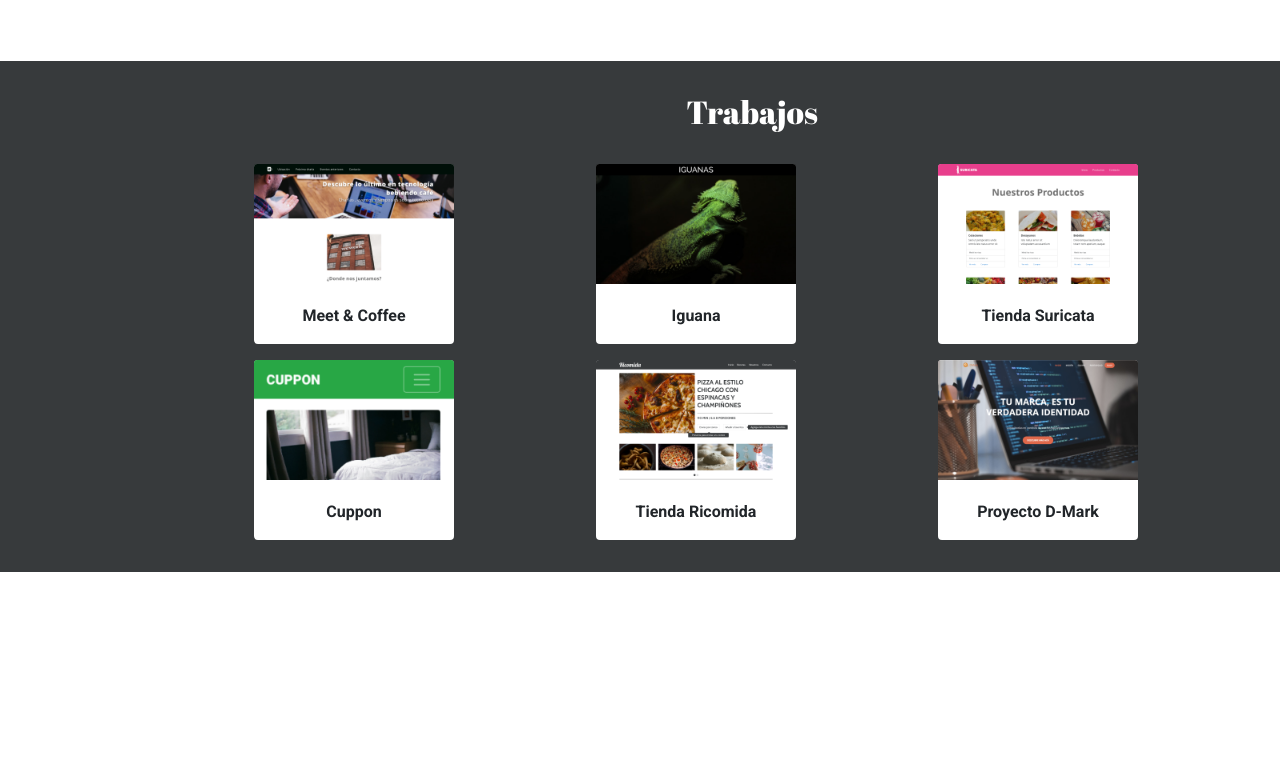
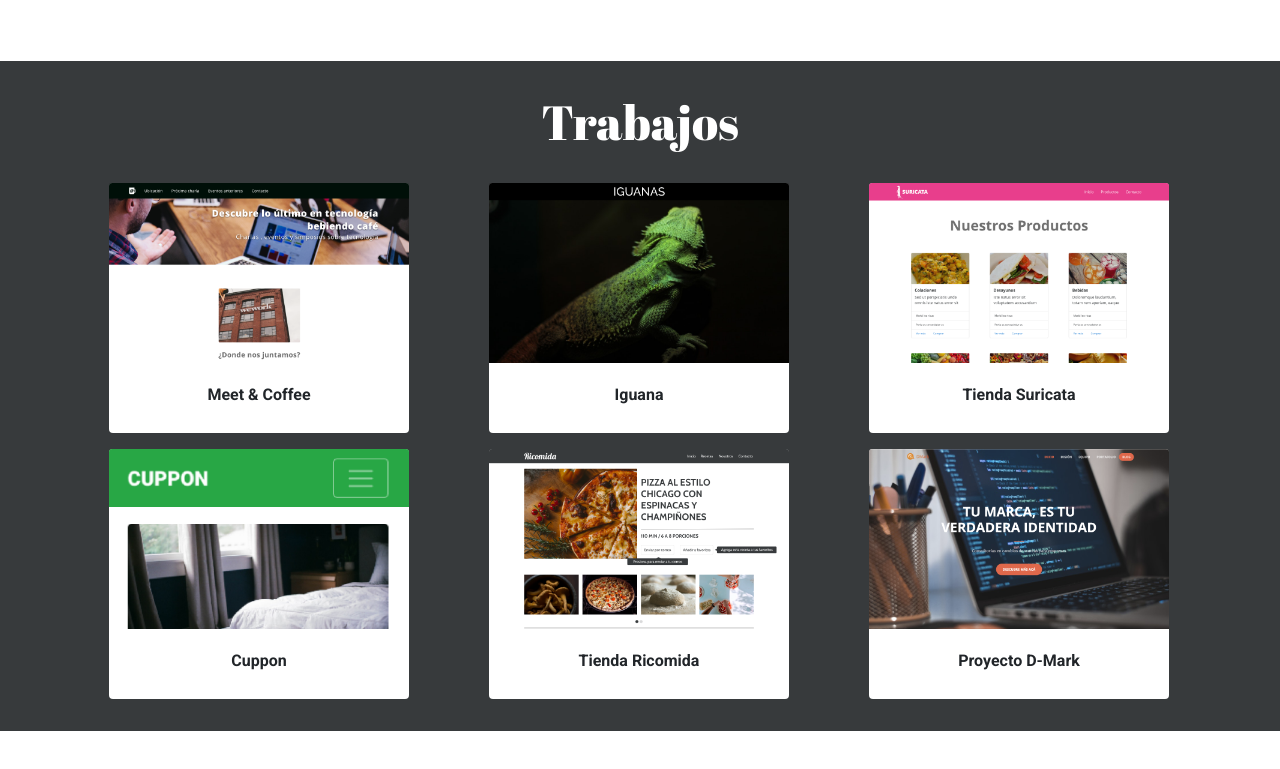
Before and after one commit to marygajardo/portafolio, a plain HTML site: page index.html in a window 1280 px wide. Shown: the part 1814-2583 px from the top of the page. Drawn offline with nearby package versions, Linux system fonts and the light colour scheme; a script that the page names is missing.

Commit message:
tercera version

```diff
--- a/assets/css/style.css
+++ b/assets/css/style.css
@@ -153,11 +153,7 @@ height: 150px;
 }
 
 
-
-
---------------------------------------------------
-
-/* IDEA: Media Query */
+/* media queries */
 
   /*Resolucion SM */
 @media (min-width: 576px) {
@@ -373,18 +369,19 @@ height: 150px;
     .mis-trabajos {
       background-color: #373A3C;
       padding: 2rem 0rem;
-      padding-left: 14rem;
+      padding-left: 3rem;
     }
 
     .titulo-trabajos {
       font-family: 'Abril Fatface', sans-serif;
       font-weight: 400;
-      font-size: 2rem;
+      font-size: 3rem;
+      margin-left: -3rem;
     }
 
     .card2 {
-      width: 200px;
-      height: 180px;
+      width: 300px;
+      height: 250px;
       border: none;
     }
 
```
Also changed, not shown: index.html (+0 -9 lines).
